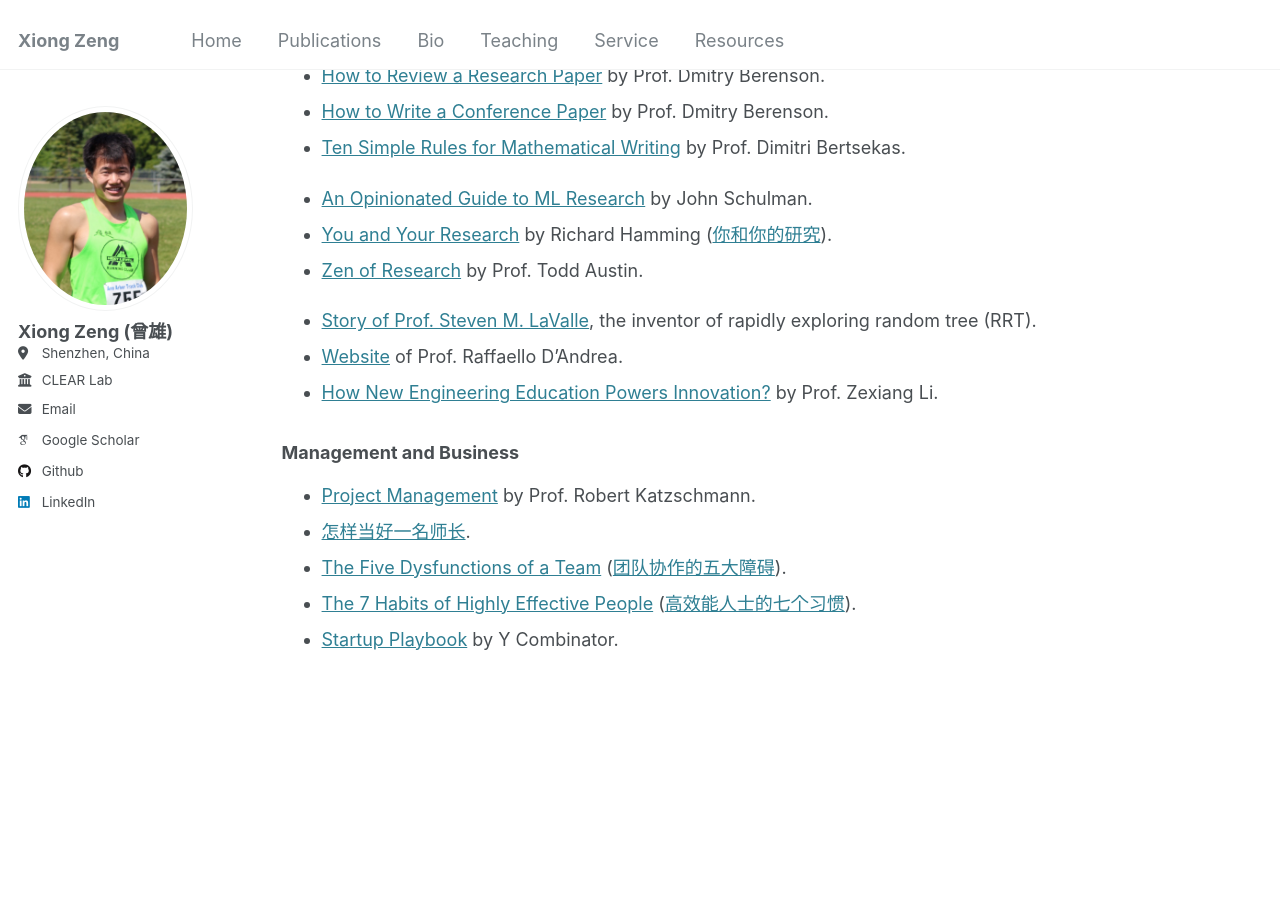
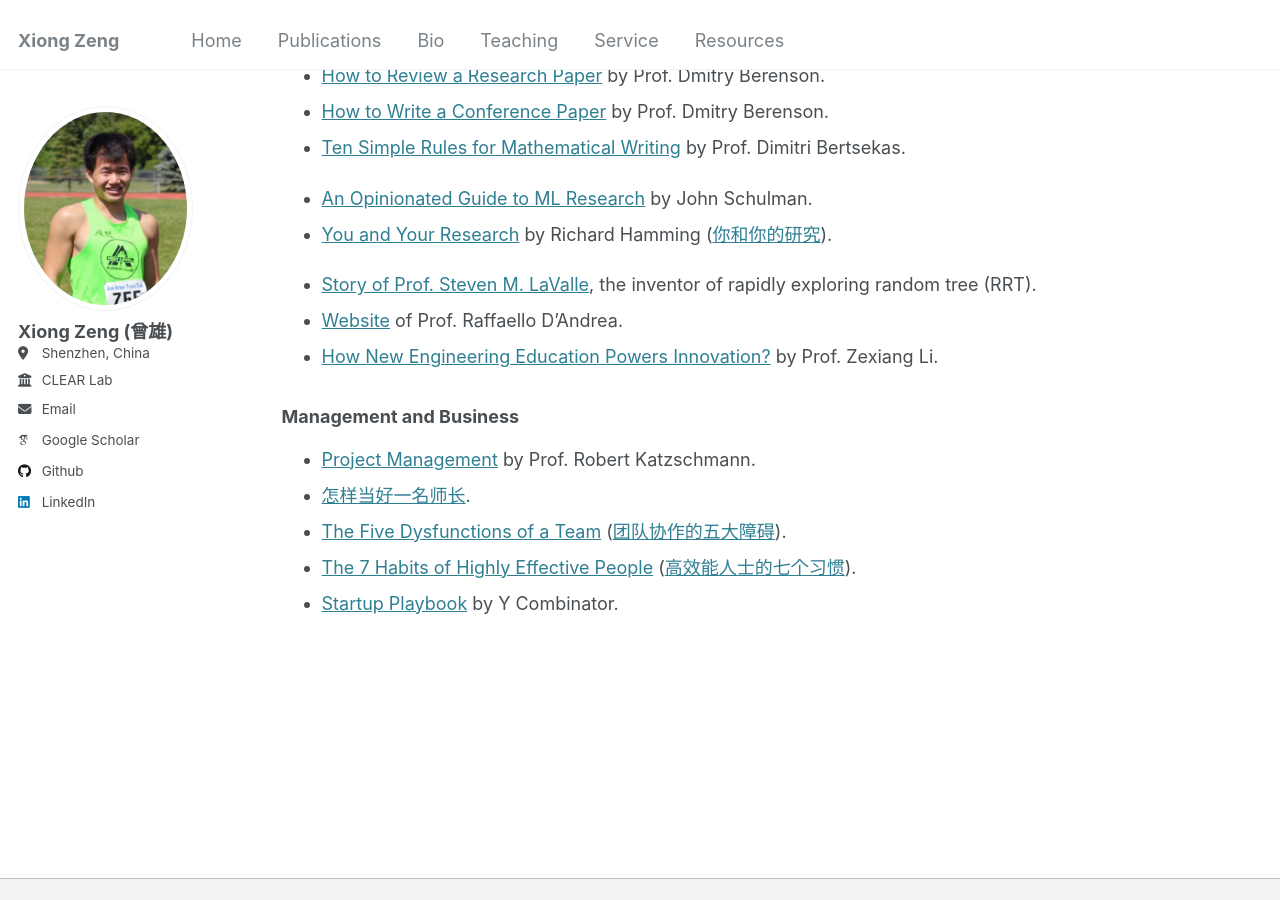
Before and after one commit to zengxiong111/zengxiong.github.io, a Jekyll site: the page built from _pages/resources.md, in a window 1280 px wide and 900 px high, scrolled down 456 px. Built offline with Jekyll 4.4.1, drawn with Linux system fonts in a browser that asks for light colours; some web fonts are replaced.

Commit message:
Update resources by removing two entries
Removed two resources from the list.

```diff
--- a/_pages/resources.md
+++ b/_pages/resources.md
@@ -25,8 +25,6 @@ author_profile: true
 
 - [An Opinionated Guide to ML Research](http://joschu.net/blog/opinionated-guide-ml-research.html) by John Schulman.
 - [You and Your Research](https://www.cs.virginia.edu/~robins/YouAndYourResearch.html) by Richard Hamming ([你和你的研究](https://dominich.notion.site/6bbb616bba2b45649f46e30e6ac8c493)).
-- [Zen of Research](https://www.linkedin.com/feed/update/urn:li:activity:7198555643308314624/) by Prof. Todd Austin.
-
 
 - [Story of Prof. Steven M. LaValle](https://lavalle.pl/bio.html), the inventor of rapidly exploring random tree (RRT).
 - [Website](https://raffaello.name/business-research-art/) of Prof. Raffaello D'Andrea.
```
